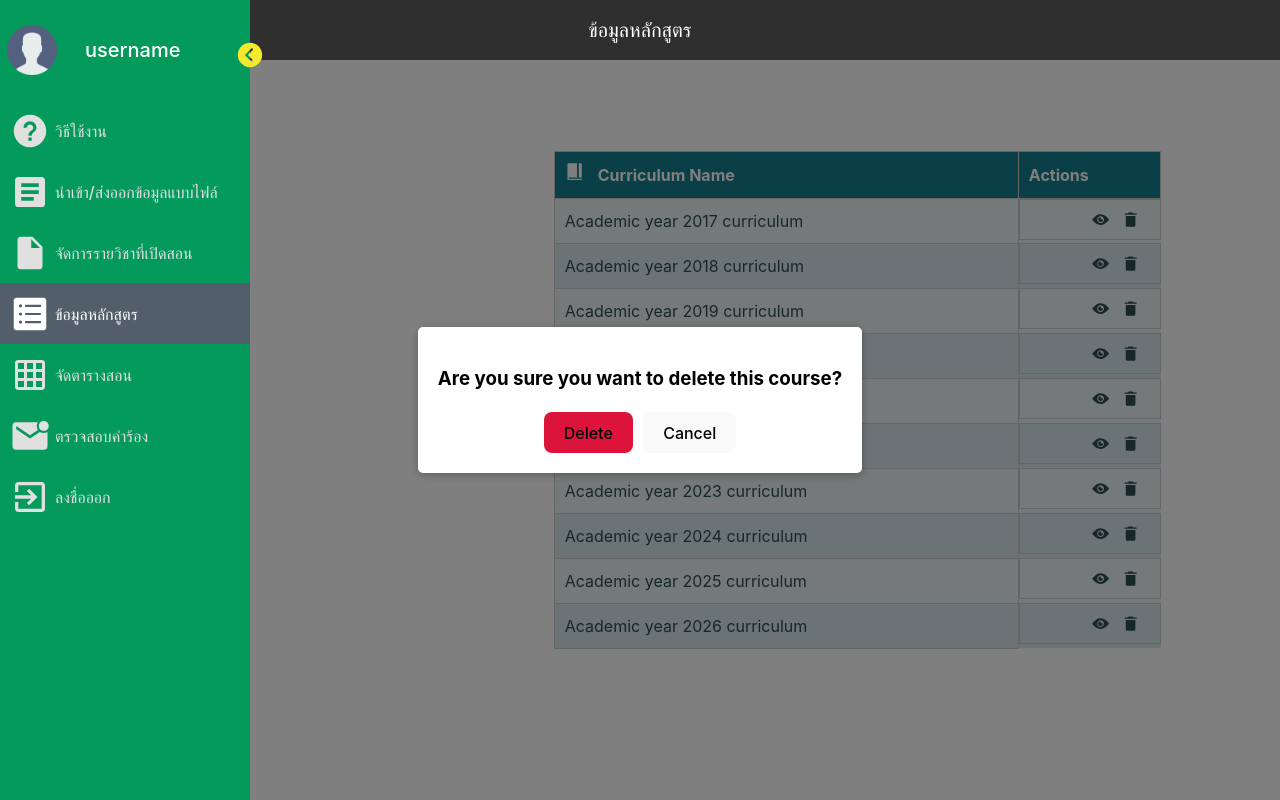
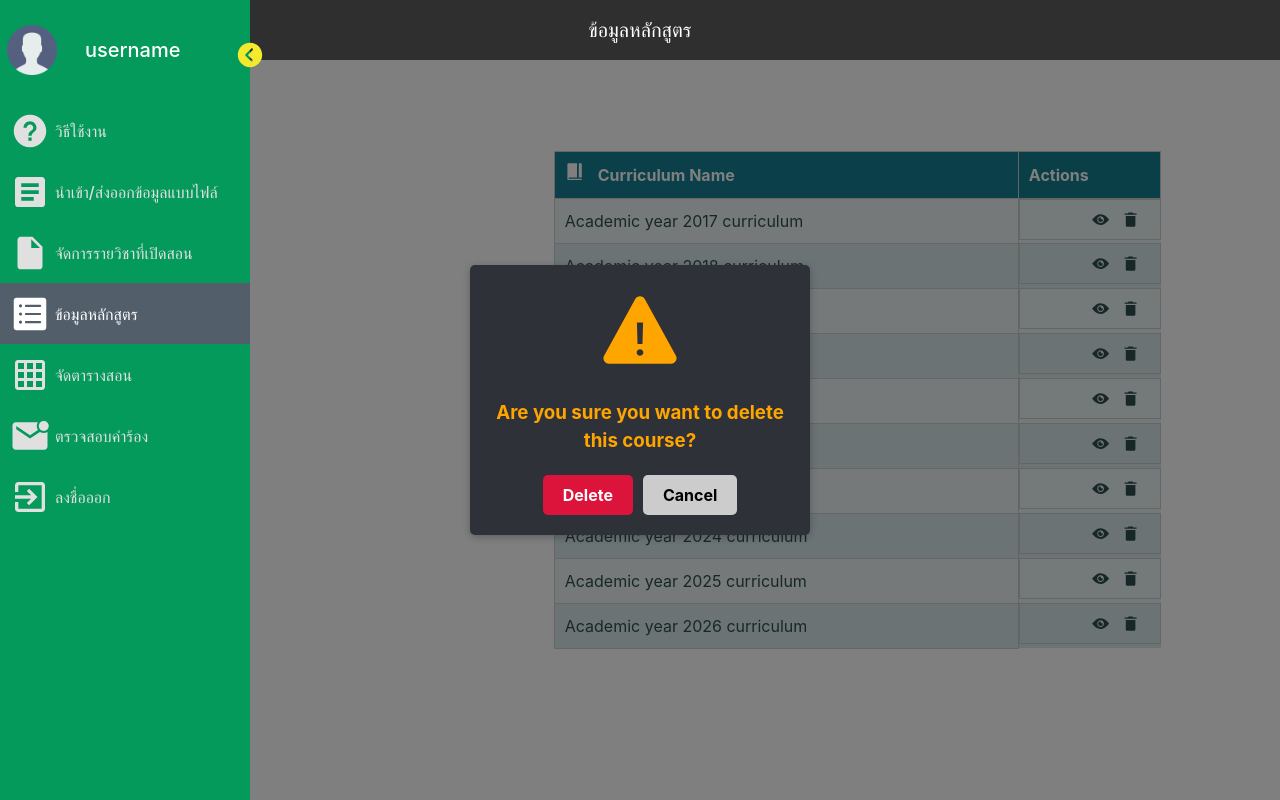
Before and after one commit to nattakit2543/SE-Final, a React (Vite) app in the folder SE_PROJ_2/: page /admin/editTheCourse in a window 1280 px wide. Both pictures are taken after a click on the icon 1130 px from the left and 219 px from the top of the page. Shown: the top 800 px of the page. Built offline with nearby package versions, Linux system fonts and the light colour scheme; no server answers.

Commit message:
Updated `ConfirmDeletePopup`
- ปรับปรุง UI

```diff
--- a/SE_PROJ_2/src/pages/1Admin/Course/ConfirmDeletePopup.css
+++ b/SE_PROJ_2/src/pages/1Admin/Course/ConfirmDeletePopup.css
@@ -11,23 +11,46 @@
 }
 
 .popup-content {
-  background: white;
+  background: #2E3138;
   padding: 20px;
   border-radius: 5px;
   box-shadow: 0 2px 8px rgba(0, 0, 0, 0.26);
-  color: black;
+  color: #FFA500;
+  width: 300px;
+}
+
+.popup-header {
+  text-align: center;
+  margin-bottom: 20px;
+}
+
+.warning-icon {
+  color: #FFA500;
+  font-size: 90px;
+  margin-bottom: 0px;
 }
 
 .popup-buttons {
   display: flex;
   justify-content: center;
-  width: 100%;
+  gap: 10px;
 }
 
-.cancel-button {
-  margin-left: 10px;
+.cancel-button,
+.confirm-button {
+  padding: 10px 20px;
+  border: none;
+  border-radius: 5px;
+  cursor: pointer;
+  font-weight: bold;
 }
 
 .confirm-button {
   background-color: crimson;
+  color: white;
 }
+
+.cancel-button {
+  background-color: #CCCCCC;
+  color: black;
+}
--- a/SE_PROJ_2/src/pages/1Admin/Course/ConfirmDeletePopup.jsx
+++ b/SE_PROJ_2/src/pages/1Admin/Course/ConfirmDeletePopup.jsx
@@ -1,4 +1,5 @@
 import React from "react";
+import { IoIosWarning } from "react-icons/io";
 import "./ConfirmDeletePopup.css";
 
 const ConfirmDeletePopup = ({ isOpen, onClose, onConfirm }) => {
@@ -7,7 +8,10 @@ const ConfirmDeletePopup = ({ isOpen, onClose, onConfirm }) => {
   return (
     <div className="popup-overlay">
       <div className="popup-content">
-        <h3>Are you sure you want to delete this course?</h3>
+        <div className="popup-header">
+          <IoIosWarning className="warning-icon"/>
+          <h3>Are you sure you want to delete this course?</h3>
+        </div>
         <div className="popup-buttons">
           <button onClick={onConfirm} className="confirm-button">Delete</button>
           <button onClick={onClose} className="cancel-button">Cancel</button>
```
